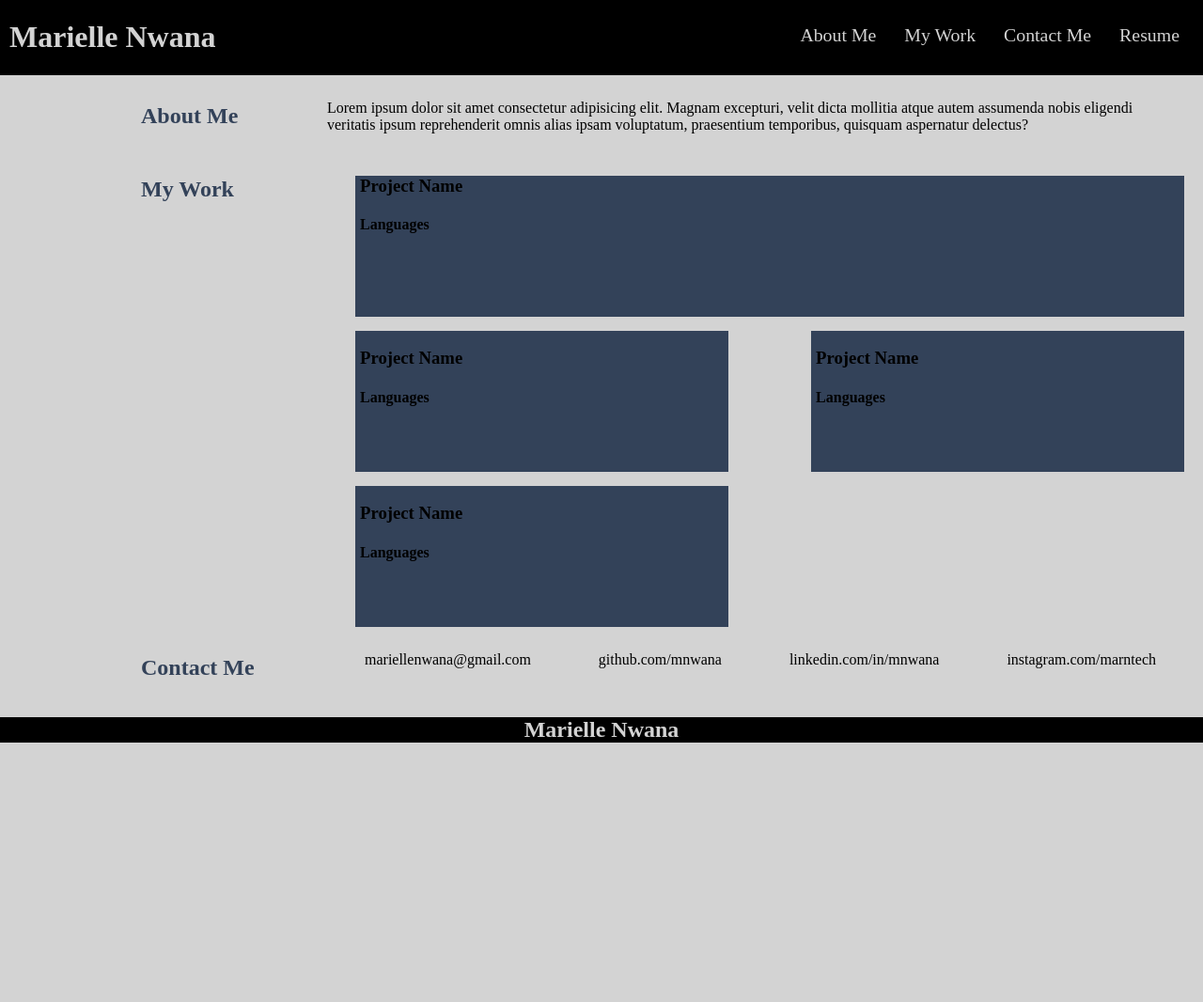
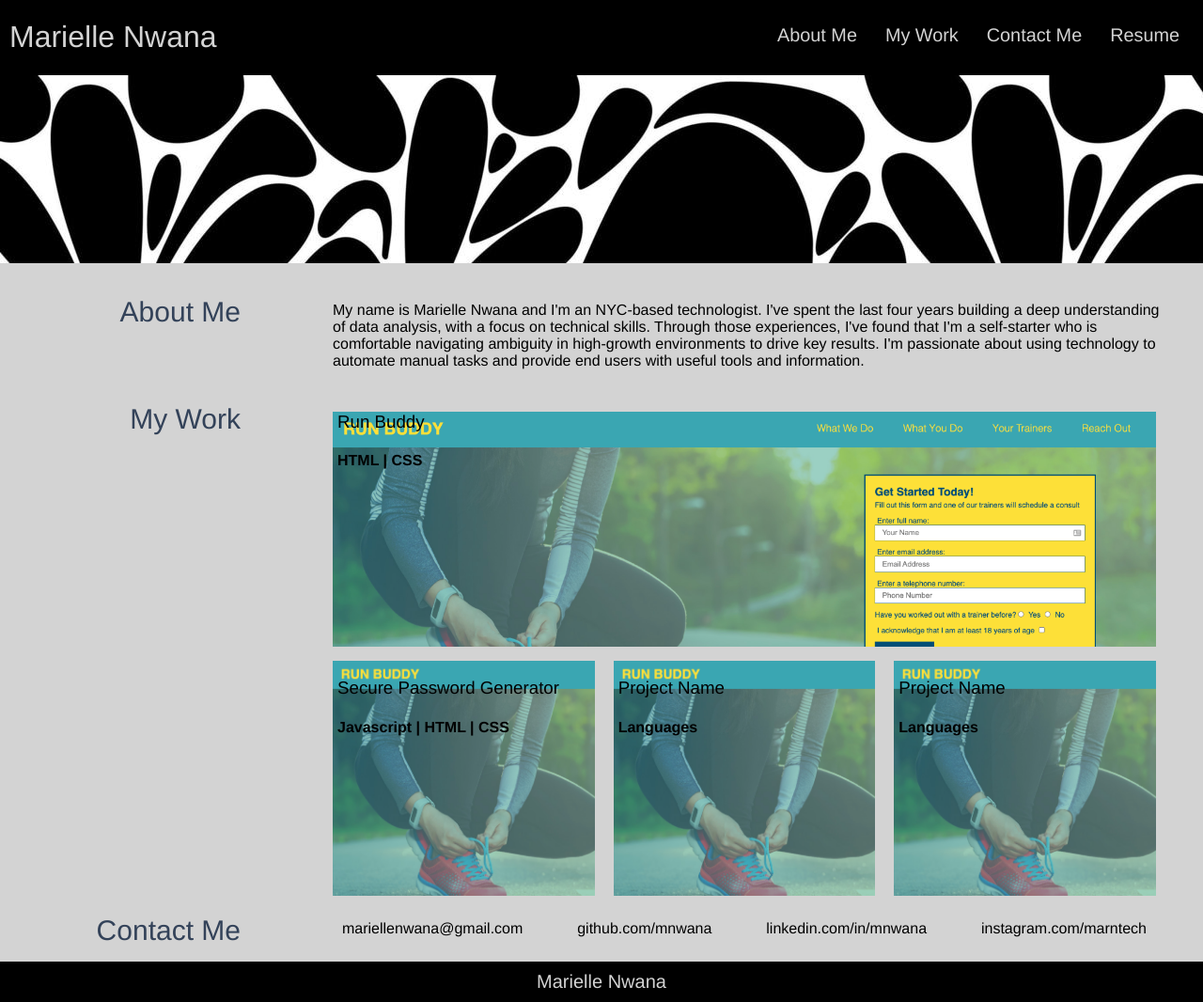
Before and after one commit to mnwana/personal-portfolio, a PHP site: page / in a window 1280 px wide. Shown: the whole page at 94% size. Before the commit the page ends 790 px from the top, so only its background shows below. Run offline with PHP 8.4, Linux system fonts and the light colour scheme.

Commit message:
update projects layout

```diff
--- a/assets/css/styles.css
+++ b/assets/css/styles.css
@@ -9,6 +9,8 @@ body {
   color: var(--dark-color);
   text-align: var(--dark-color);
   margin: 0;
+  padding: 0;
+  font-family: Helvetica,'Arial Narrow',Arial, Helvetica, sans-serif;
 }
 
 /* default parameters for flex */
@@ -19,16 +21,23 @@ body {
   justify-content: space-between;
 }
 
-/* section title styling */
-section {
-    padding: 0;
-    margin: 10px 20px 0px 0px;
-}
+/* section styling */
 
 .section-title {
   color: var(--med-color);
-  margin: 0 20px 0 150px;
-  align-self: flex-start;
+  margin: 10px 5px 0px 0px;
+  font-size: 20px;
+  flex-basis: 20%;
+}
+
+.section-title h2 {
+  text-align: right;
+  margin: 0;
+}
+
+.section-content {
+  margin: 0 30px 10px 0 ;
+  flex-basis: 70%;
 }
 
 /* clean ul styling & text decoration*/
@@ -41,6 +50,10 @@ header a,
 #contact-me a {
   text-decoration: none;
   color: inherit;
+}
+
+h1, h2,h3 {
+  font-weight: normal;
 }
 
 /* header */
@@ -68,31 +81,28 @@ header nav ul li {
 /* hero */
 
 #hero {
-
+  background-image: url('../images/hero-alt.jpeg');
+  min-height: 200px;
+  margin-bottom: 25px;
 }
 
 /* about me */
 #about-me h2 {
 }
 
-#about-me-bio {
-  flex: 0 1 70%;
-  padding: 0 30px 0 0;
-}
-
 /* projects */
 
 .project-list {
-  flex: 0 1 70%;
   padding: 0;
 }
 
 .project {
     background-color: var(--med-color);
-    margin: 15px 0 0 0;
+    margin: 15px 20px 0 0;
     /* width: 400px; */
-    flex-basis: 45%;
-    min-height: 150px;
+    min-height: 250px;
+    background-size:cover;
+    flex: 1;
 }
 
 #other-projects {
@@ -105,25 +115,38 @@ header nav ul li {
 }
 
 #spotlight {
+ background-image: url(../images/spotlight.png);
+}
 
-}
+#project-1 {
+  background-image: url(../images/spotlight.png);
+ }
+
+ #project-2 {
+  background-image: url(../images/spotlight.png);
+ }
+
+ #project-3 {
+  background-image: url(../images/spotlight.png);
+ }
+
+ #project-4 {
+  background-image: url(../images/spotlight.png);
+ }
 
 /* contact me */
 
 #contact-info {
-  flex: 0 1 70%;
   padding: 0 30px 0 0;
 }
 
 /* footer */
 
-footer {
+footer h2 {
   background-color: var(--dark-color);
+  font-size: 20px;
+  margin: 0;
+  padding: 10px;
   color: var(--light-color);
-  padding: 8px;
-  padding: 0 10px;
-}
-
-footer h2 {
   text-align: center;
 }
--- a/index.html
+++ b/index.html
@@ -27,7 +27,7 @@
             <a href="#contact-me"> Contact Me </a>
           </li>
           <li>
-            <a> Resume </a>
+            <a href="./assets/resume/mnwanaresume.pdf"> Resume </a>
           </li>
         </ul>
     </nav>
@@ -39,12 +39,9 @@
       <div class="section-title">
         <h2>About Me</h2>
       </div>
-      <div id="about-me-bio">
+      <div class="section-content" id="about-me-bio">
         <p>
-          Lorem ipsum dolor sit amet consectetur adipisicing elit. Magnam
-          excepturi, velit dicta mollitia atque autem assumenda nobis eligendi
-          veritatis ipsum reprehenderit omnis alias ipsam voluptatum,
-          praesentium temporibus, quisquam aspernatur delectus?
+          My name is Marielle Nwana and I'm an NYC-based technologist. I've spent the last four years building a deep understanding of data analysis, with a focus on technical skills. Through those experiences, I've found that I'm a self-starter who is comfortable navigating ambiguity in high-growth environments to drive key results. I'm passionate about using technology to automate manual tasks and provide end users with useful tools and information.
         </p>
       </div>
     </section>
@@ -53,12 +50,12 @@
       <div class="section-title">
         <h2>My Work</h2>
       </div>
-      <div class="project-list">
+      <div class="project-list section-content">
         <div id="spotlight-box">
             <article class="project" id="spotlight">
                 <div>
-                    <h3>Project Name</h2>
-                    <h4>Languages</h4>
+                    <h3>Run Buddy</h2>
+                    <h4>HTML | CSS</h4>
                     <p></p>
                 </div>
             </article>
@@ -66,8 +63,8 @@
         <div id="other-projects" class="flex-row">
             <article class="project" id="project-1">
                 <div>
-                    <h3>Project Name</h2>
-                    <h4>Languages</h4>
+                    <h3>Secure Password Generator</h2>
+                    <h4>Javascript | HTML | CSS</h4>
                     <p></p>
                 </div>
             </article>
@@ -93,7 +90,7 @@
       <div class="section-title">
         <h2>Contact Me</h2>
       </div>
-      <div id="contact-info">
+      <div id="contact-info" class="section-content">
         <ul class="flex-row">
           <li>
             <a href="mailto:mariellenwana@gmail.com"> mariellenwana@gmail.com </a>
```
Also changed, not shown: 2 other files.
